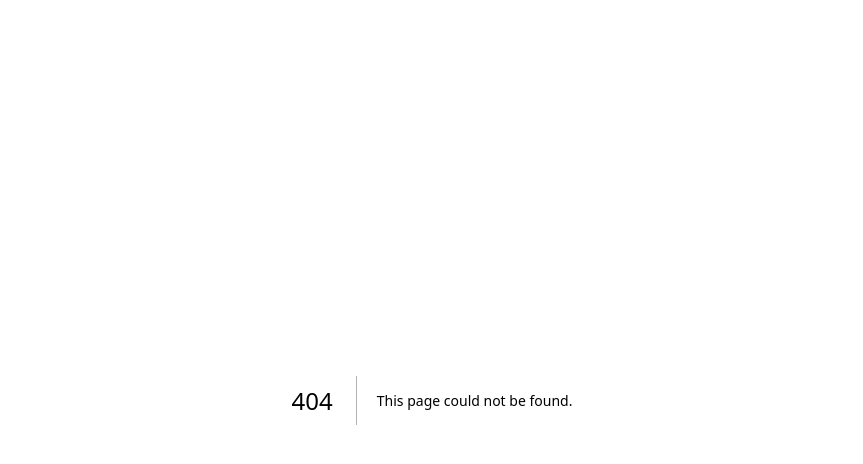
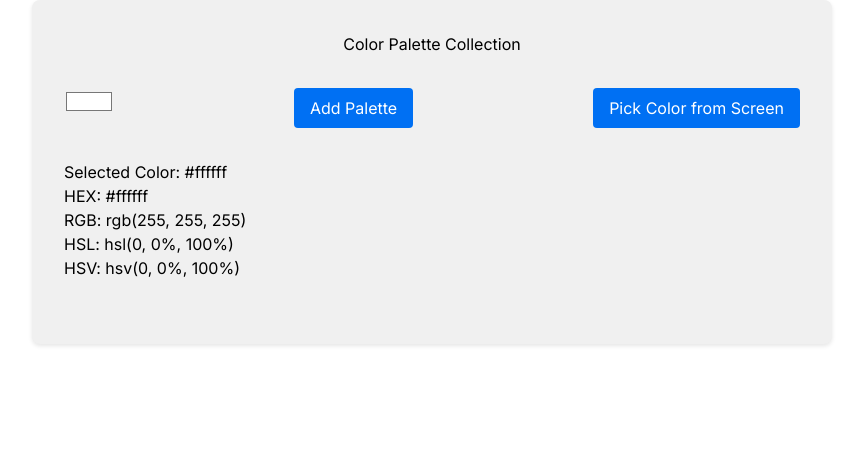
Before and after one commit to MeetBhingradiya/Portfolio, a Next.js app: page /Test in a window 1280 px wide. Before the commit this address had no page. Shown: the top 464 px of the page, without its empty margins (208-1071 px from the left). Built offline with nearby package versions, Linux system fonts and the light colour scheme.

Commit message:
Superbase Schema Build 2

```diff
--- a/package.json
+++ b/package.json
@@ -9,6 +9,7 @@
     "lint": "next lint"
   },
   "dependencies": {
+    "@supabase/supabase-js": "^2.45.3",
     "mongoose": "^8.6.0",
     "next": "14.2.7",
     "react": "^18",
--- /dev/null
+++ b/src/app/Test/page.module.sass
@@ -0,0 +1,54 @@
+// Page.module.sass
+.ColorPalette
+    padding: 2rem
+    max-width: 800px
+    margin: 0 auto
+    background-color: #f0f0f0
+    border-radius: 8px
+    box-shadow: 0 2px 4px rgba(0, 0, 0, 0.1)
+
+    h1
+        text-align: center
+        margin-bottom: 2rem
+
+    .picker
+        display: flex
+        justify-content: space-between
+        margin-bottom: 2rem
+
+    button
+        background-color: #0070f3
+        color: white
+        border: none
+        padding: 0.5rem 1rem
+        cursor: pointer
+        border-radius: 4px
+        font-size: 1rem
+
+    button:hover
+        background-color: #005bb5
+
+    .colorInfo
+        margin-bottom: 2rem
+        font-size: 1rem
+
+    .palettes
+        display: flex
+        flex-wrap: wrap
+        gap: 1rem
+
+    .paletteItem
+        display: flex
+        align-items: center
+        gap: 0.5rem
+
+    .colorBlock
+        width: 40px
+        height: 40px
+        border-radius: 4px
+        box-shadow: 0 1px 3px rgba(0, 0, 0, 0.2)
+
+    input[type="color"]
+        border: none
+        background: transparent
+        padding: 0
--- /dev/null
+++ b/src/app/Test/page.tsx
@@ -0,0 +1,176 @@
+// Page.tsx
+'use client';
+
+import { useState, useRef, useEffect } from 'react';
+import styles from './page.module.sass';
+
+const hextoHSL = (hex: string) => {
+    const r = parseInt(hex.slice(1, 3), 16) / 255;
+    const g = parseInt(hex.slice(3, 5), 16) / 255;
+    const b = parseInt(hex.slice(5, 7), 16) / 255;
+
+    const max = Math.max(r, g, b);
+    const min = Math.min(r, g, b);
+    let h = (max + min) / 2;
+    let s = (max + min) / 2;
+    const l = (max + min) / 2;
+
+    if (max === min) {
+        h = s = 0;
+    } else {
+        const d = max - min;
+        s = l > 0.5 ? d / (2 - max - min) : d / (max + min);
+        switch (max) {
+            case r:
+                h = (g - b) / d + (g < b ? 6 : 0);
+                break;
+            case g:
+                h = (b - r) / d + 2;
+                break;
+            case b:
+                h = (r - g) / d + 4;
+                break;
+            default:
+                break;
+        }
+        h /= 6;
+    }
+
+    return [h, s, l];
+}
+
+const hextoHSV = (hex: string) => {
+    const r = parseInt(hex.slice(1, 3), 16) / 255;
+    const g = parseInt(hex.slice(3, 5), 16) / 255;
+    const b = parseInt(hex.slice(5, 7), 16) / 255;
+
+    const max = Math.max(r, g, b);
+    const min = Math.min(r, g, b);
+    let h = 0, s = 0, v = max;
+
+    const d = max - min;
+
+    s = max === 0 ? 0 : d / max;
+
+    if (max !== min) {
+        switch (max) {
+            case r:
+                h = (g - b) / d + (g < b ? 6 : 0);
+                break;
+            case g:
+                h = (b - r) / d + 2;
+                break;
+            case b:
+                h = (r - g) / d + 4;
+                break;
+        }
+        h /= 6;
+    }
+
+    return [h, s, v]; // h in [0,1], s in [0,1], v in [0,1]
+}
+
+
+// Utility to convert color to different formats (HEX, RGB, HSL, etc.)
+const convertColor = (color: string) => {
+    const hex = color;
+    const rgb = `rgb(${parseInt(color.slice(1, 3), 16)}, ${parseInt(color.slice(3, 5), 16)}, ${parseInt(color.slice(5, 7), 16)})`;
+    const hsl = `hsl(${hextoHSL(color)[0] * 360}, ${hextoHSL(color)[1] * 100}%, ${hextoHSL(color)[2] * 100}%)`;
+    const hsv = `hsv(${hextoHSV(color)[0] * 360}, ${hextoHSV(color)[1] * 100}%, ${hextoHSV(color)[2] * 100}%)`;
+    return { hex, rgb, hsl, hsv };
+};
+
+export default function ColorPalettePage() {
+    const [color, setColor] = useState('#ffffff'); // Default color
+    const [palettes, setPalettes] = useState<string[]>([]); // List of palettes
+    const colorInputRefs = useRef<(HTMLInputElement | null)[]>([]); // Array of refs
+
+    // Load palettes from localStorage when the component mounts
+    useEffect(() => {
+        const storedPalettes = localStorage.getItem('colorPalettes');
+        if (storedPalettes) {
+            setPalettes(JSON.parse(storedPalettes));
+        }
+    }, []);
+
+    // Save palettes to localStorage whenever the palettes state changes
+    useEffect(() => {
+        localStorage.setItem('colorPalettes', JSON.stringify(palettes));
+    }, [palettes]);
+
+    const addPalette = () => {
+        if (!palettes.includes(color)) {
+            setPalettes([...palettes, color]);
+        }
+    };
+
+    const removePalette = (index: number) => {
+        const newPalettes = [...palettes];
+        newPalettes.splice(index, 1);
+        setPalettes(newPalettes);
+    };
+
+    const modifyPalette = (index: number, newColor: string) => {
+        const newPalettes = [...palettes];
+        newPalettes[index] = newColor;
+        setPalettes(newPalettes);
+    };
+
+    const pickColorFromScreen = async () => {
+        try {
+            const eyeDropper = new (window as any).EyeDropper();
+            const result = await eyeDropper.open();
+            setColor(result.sRGBHex);
+        } catch (error) {
+            console.error('EyeDropper API is not supported in this browser');
+        }
+    };
+
+    const openColorPicker = (index: number) => {
+        colorInputRefs.current[index]?.click(); // Click the corresponding color input
+    };
+
+    return (
+        <div className={styles.ColorPalette}>
+            <h1>Color Palette Collection</h1>
+
+            <div className={styles.picker}>
+                <input
+                    type="color"
+                    value={color}
+                    onChange={(e) => setColor(e.target.value)}
+                />
+                <button onClick={addPalette}>Add Palette</button>
+                <button onClick={pickColorFromScreen}>Pick Color from Screen</button>
+            </div>
+
+            <div className={styles.colorInfo}>
+                <p>Selected Color: {color}</p>
+                <p>HEX: {convertColor(color).hex}</p>
+                <p>RGB: {convertColor(color).rgb}</p>
+                <p>HSL: {convertColor(color).hsl}</p>
+                <p>HSV: {convertColor(color).hsv}</p>
+            </div>
+
+            <div className={styles.palettes}>
+                {palettes.map((palette, index) => (
+                    <div key={index} className={styles.paletteItem}>
+                        <div
+                            className={styles.colorBlock}
+                            style={{ backgroundColor: palette }}
+                            onClick={() => openColorPicker(index)}
+                        ></div>
+                        <input
+                            ref={(el) => { colorInputRefs.current[index] = el }}
+                            type="color"
+                            value={palette}
+                            style={{ display: 'none' }}
+                            onChange={(e) => modifyPalette(index, e.target.value)}
+                        />
+                        <button onClick={() => removePalette(index)}>Remove</button>
+                    </div>
+                ))}
+            </div>
+        </div>
+    );
+}
--- a/src/app/globals.sass
+++ b/src/app/globals.sass
@@ -12,21 +12,18 @@
 // @GlobalStyles
 body
     transition: background-color 0.3s ease, color 0.3s ease
-    color: rgb(var(--font-color))
-    background: linear-gradient(to bottom, transparent 92.5%, rgb(var(--background-end))), radial-gradient(circle at center, rgb(var(--background-end)), rgb(var(--background-start)) 70%)
-    width: 100vw
-    height: 100vh
     overflow: hidden
+    overflow-y: auto
     gap: 1rem
 
 // @CustomUtilities
 
 // @TemporaryStyles
 .CommingSoon
+    color: rgb(var(--font-color))
+    background: linear-gradient(to bottom, transparent 92.5%, rgb(var(--background-end))), radial-gradient(circle at center, rgb(var(--background-end)), rgb(var(--background-start)) 70%)
     width: 100vw
     height: 100vh
-    overflow: hidden
-    overflow-y: auto
     display: flex
     justify-content: center
     align-items: center
--- a/src/app/page.tsx
+++ b/src/app/page.tsx
@@ -6,9 +6,9 @@ export default function Home() {
     return (
         <div className="CommingSoon">
             <div className="Notification">
-                {/* <a href="/Home"> */}
-                    This website is under construction. Please visit later.
-                {/* </a> */}
+                <a href="/Home">
+                    This website is under construction. Click heare to Visit Home Page.
+                </a>
             </div>
             <a className="Container" href="https://github.com/meetbhingradiya">
                 <h1>Meet Bhingradiya</h1>
```
Also changed, not shown: src/app/Home/page.module.sass (+11 -11 lines), 2 other files (tests, documents, lock files or other folders).
